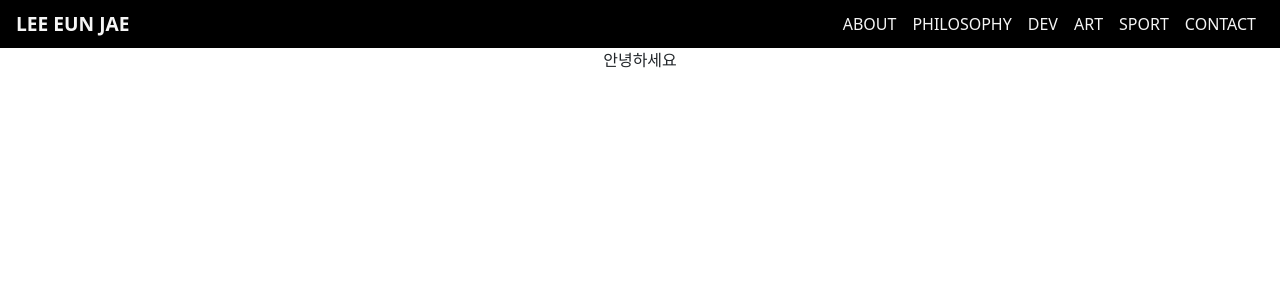
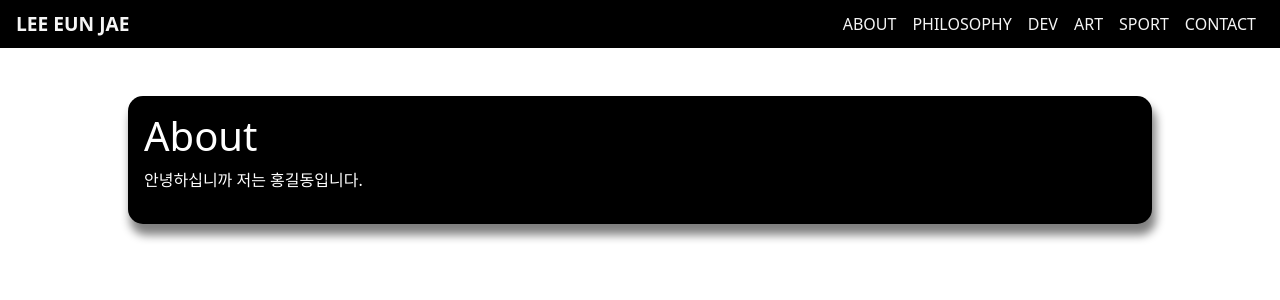
Before and after one commit to ej-rarus/blog, a React (Create React App) app: page /about in a window 1280 px wide. Shown: the top 300 px of the page. Built offline with nearby package versions, Linux system fonts and the light colour scheme.

Commit message:
text_card

```diff
--- a/src/App.css
+++ b/src/App.css
@@ -83,3 +83,35 @@
   padding-left: 0.5rem;
   padding-right: 0.5rem;
 }
+
+.Card-wrapper{
+  width: 100%;
+  display: flex;
+  justify-content: center ;
+}
+
+.Text-card{
+  width: 80%;
+  display: flex;
+  flex-direction: column;
+  justify-content: center;
+  margin: 3rem;
+  padding: 1rem;
+  background-color: black;
+  color: white;
+  border-radius: 15px;
+  box-shadow: 3px 10px 10px 1px gray;
+  text-align: left;
+  animation: smoothAppear 1500ms;
+}
+
+@keyframes smoothAppear {
+  from {
+    opacity: 0;
+    transform: translateY(-5%);
+  }
+  to {
+    opacity: 1;
+    transform: translateY(0);
+  }
+}
--- /dev/null
+++ b/src/components/TextCard.js
@@ -0,0 +1,10 @@
+function TextCard() {
+    return (
+        <div className="Text-card">
+            <h1>About</h1>
+            <p>안녕하십니까 저는 홍길동입니다.</p>
+        </div>
+    )
+}
+
+export default TextCard;
--- a/src/pages/About.js
+++ b/src/pages/About.js
@@ -1,8 +1,11 @@
+import TextCard from "../components/TextCard";
+
 function About() {
     return (
-        <div>
-            안녕하세요
+        <div className="Card-wrapper">
+            <TextCard></TextCard>
         </div>
+
     )
 }
 
```
